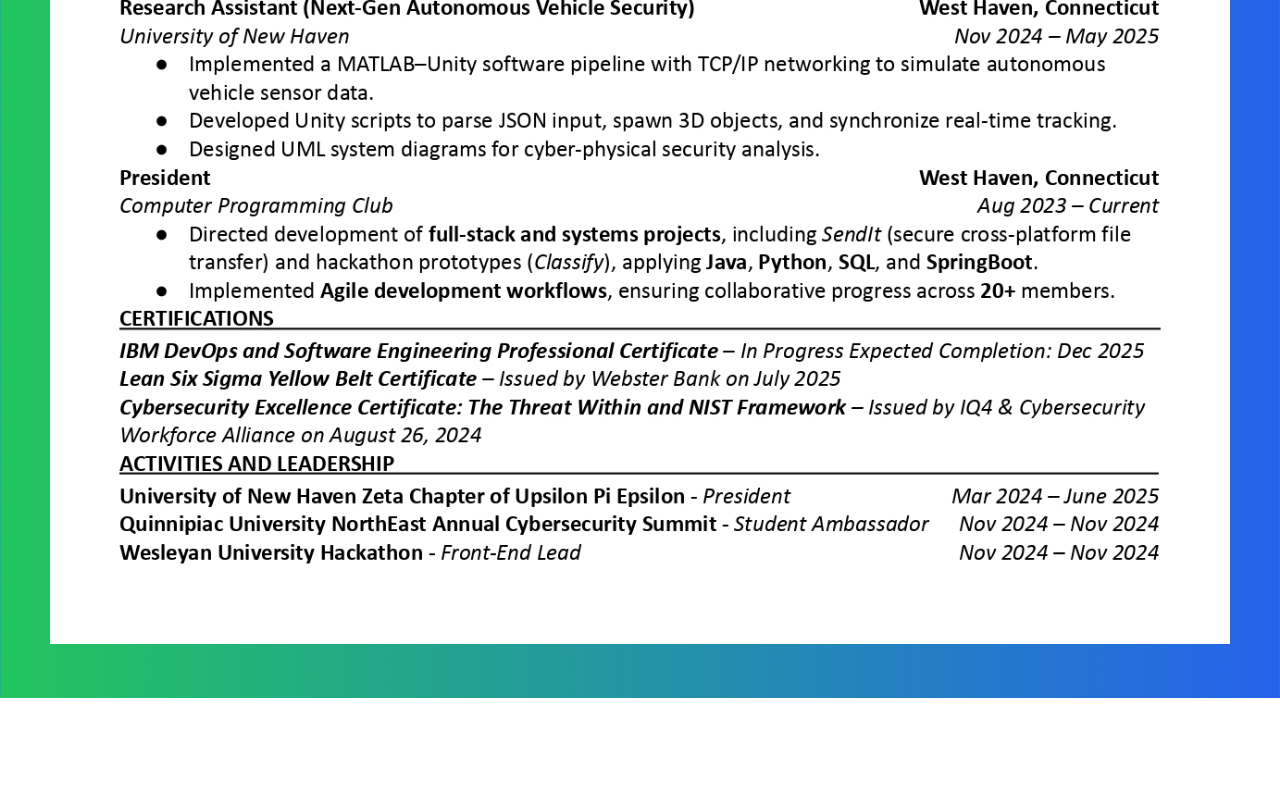
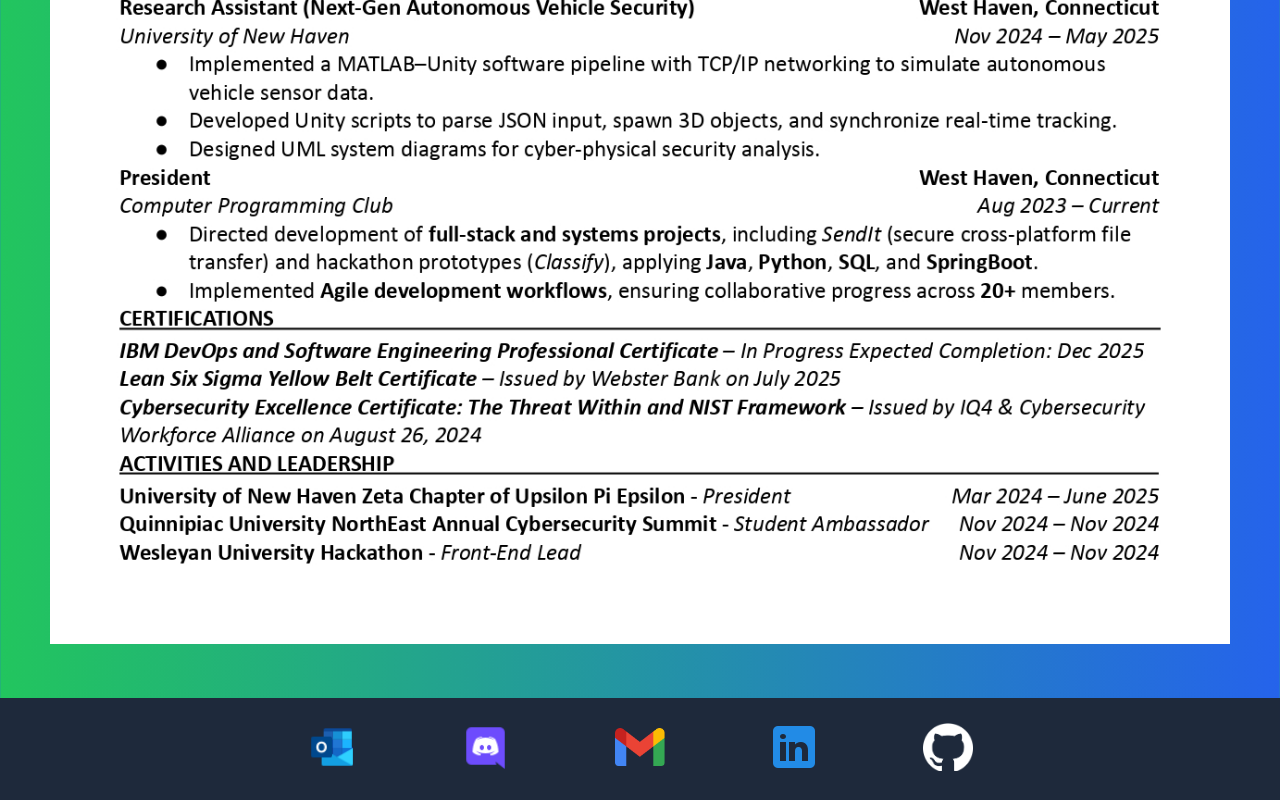
Before and after one commit to GokuSSGodd/Web-Database-App-Dev-Website, a plain HTML site: page index.html in a window 1280 px wide. Shown: the part 7207-8007 px from the top of the page. Before the commit the page ends 7905 px from the top, so only its background shows below. Drawn offline with Linux system fonts and the light colour scheme.

Commit message:
Finished Footer Section
Added all the icons to the page and fixed the footer section based on the wireframe

```diff
--- a/index.css
+++ b/index.css
@@ -11,13 +11,13 @@
     margin: 0;
 }
 
-.navbar{
+nav{
     background: #1E293B;
     padding: 14px;
     text-align: center ;
 }
 
-.navbar a {
+nav a {
     color:#E2E8F0;
     font-size: 18px;
     font-weight: var(--heading-font-weight);
@@ -172,3 +172,16 @@
   width: 100%;
   object-fit: fill;
 }
+
+footer {
+  background: #1E293B;
+  padding: 14px;
+  text-align: center;
+}
+
+.social-icon {
+  width: 50px;
+  height: 50px;
+  padding: 10px 50px;
+  object-fit: contain;
+}
--- a/index.html
+++ b/index.html
@@ -7,7 +7,7 @@
     </head>
     <body>
         <header id="Home">
-            <nav class="navbar">
+            <nav>
             <a href="#Home">Home</a>
             <a href="#About">About Me</a>
             <a href="#Education">Education</a>
@@ -167,6 +167,14 @@
             </div>
             </section>
 
+            <footer>
+                <img class="social-icon" src="/public/icons8-microsoft-outlook-2019-48.png">
+                <img class="social-icon" src="/public/icons8-discord-bubble-48.png">
+                <img class="social-icon" src="/public/Gmail_Logo_128px.png">
+                <img class="social-icon" src="/public/icons8-linkedin-50.png">
+                <img class="social-icon" src="/public/github-mark-white.png">
+            </footer>
+
 
         </main>
     </body>
```
